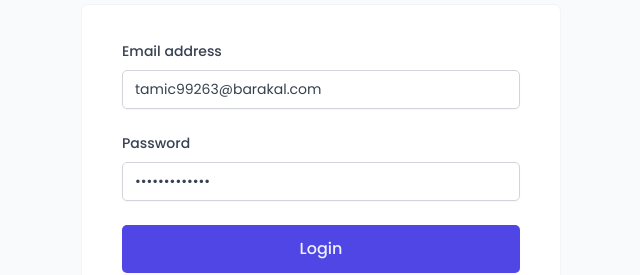
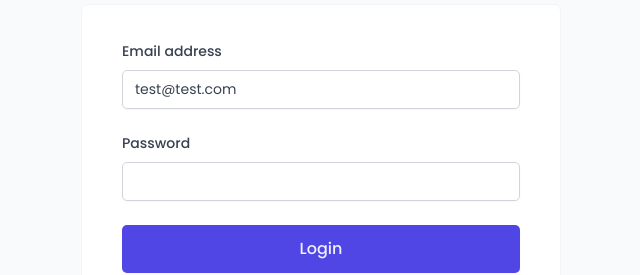
Before and after one commit to Moeez143/The-Wild-Oasis, a React (Vite) app: page /login in a window 1280 px wide. Shown: the part 349-624 px from the top of the page, without its empty margins (319-959 px from the left). Built offline with nearby package versions, Linux system fonts and the light colour scheme; a web font is replaced by a local one.

Commit message:
final touches

```diff
--- a/src/features/authentication/LoginForm.jsx
+++ b/src/features/authentication/LoginForm.jsx
@@ -7,8 +7,8 @@ import SpinnerMini from "../../ui/SpinnerMini";
 import { useLogin } from "./useLogin";
 
 function LoginForm() {
-  const [email, setEmail] = useState("tamic99263@barakal.com");
-  const [password, setPassword] = useState("test@test.com");
+  const [email, setEmail] = useState("test@test.com");
+  const [password, setPassword] = useState("");
   const { login, isLoading } = useLogin();
 
   function handleSubmit(e) {
```
